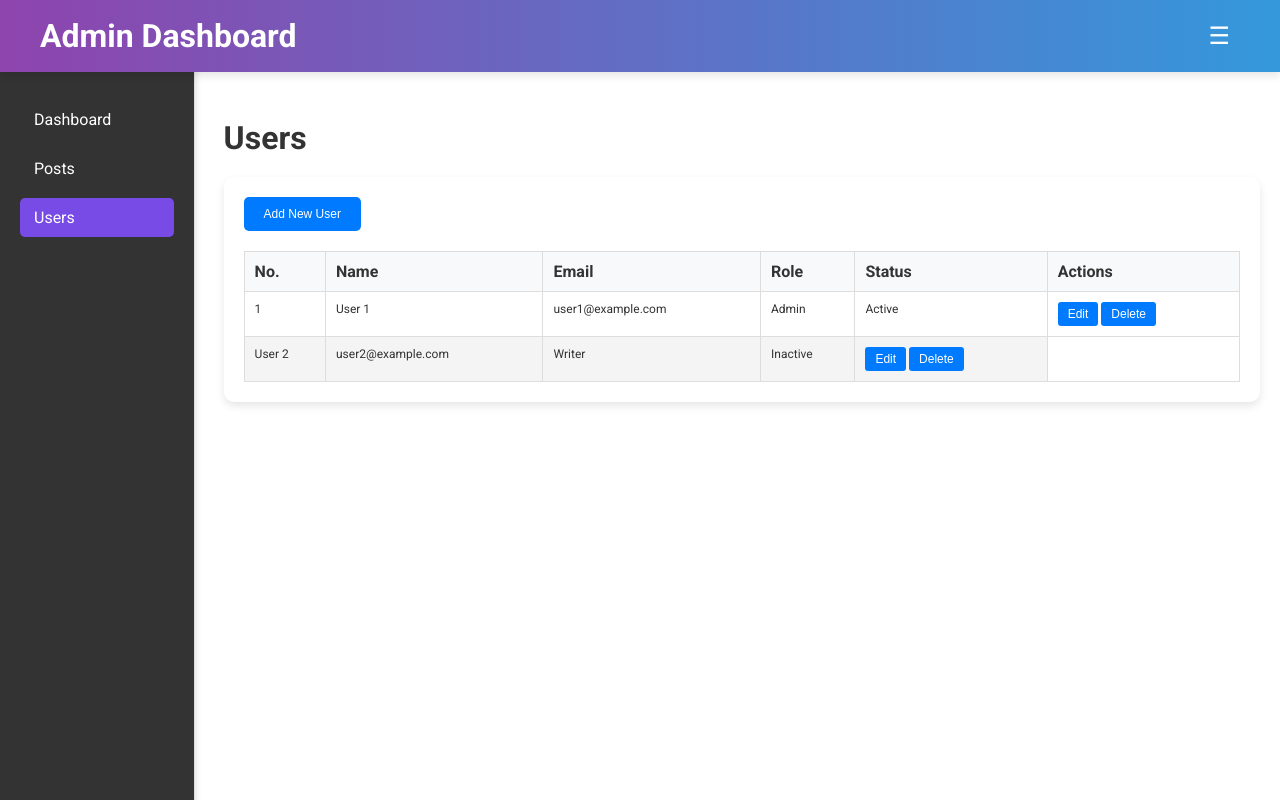
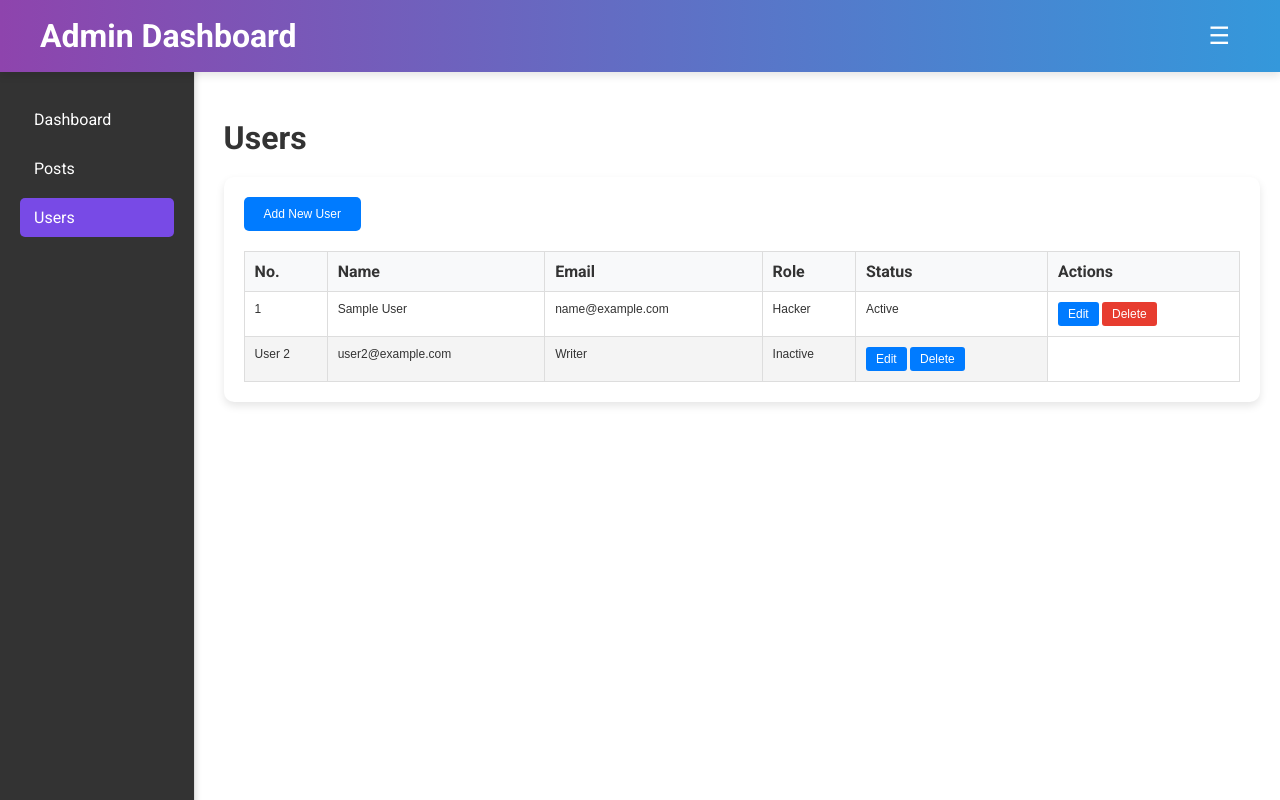
Before and after one commit to excalibur17/FactPedia, a PHP site: page /adminpage/users.php in a window 1280 px wide. Run offline with PHP 8.4, Linux system fonts and the light colour scheme; tables that the repository leaves empty or names only in its code hold one stand-in row (values such as "Sample post").

```diff
--- a/adminpage/function/func.php
+++ b/adminpage/function/func.php
@@ -4,3 +4,7 @@ include 'connect.php';
 // Mengambil data yang masih berstatus pending untuk ditampilkan di post admin
 $sql = "SELECT * FROM trivias WHERE status = 'pending'";
 $result_adm = $conn->query($sql);
+
+// Mengambil data dari users
+$sqll = "SELECT * FROM users";
+$get_user = $conn->query($sqll);
--- a/adminpage/styles.css
+++ b/adminpage/styles.css
@@ -210,11 +210,12 @@ td {
     padding: 10px 2px 10px 10px;
     text-align: left;
     font-size: 12px;
+    font-family: "Montserrat", sans-serif;
 }
 
 th {
     background: #f8f9fa;
-    padding: 10px 5px 10px 10px;
+    padding: 10px 10px 10px 10px;
     text-align: left;
 }
 
@@ -223,7 +224,7 @@ tr:nth-child(even) {
 }
 
 #col-content{
-    max-width: 350px;
+    max-width: 300px;
 }
 
 button {
--- a/adminpage/users.php
+++ b/adminpage/users.php
@@ -1,5 +1,10 @@
+<?php
+require './function/connect.php';
+require './function/func.php';
+?>
 <!DOCTYPE html>
 <html lang="en">
+
 <head>
     <meta charset="UTF-8">
     <meta name="viewport" content="width=device-width, initial-scale=1.0">
@@ -7,6 +12,7 @@
     <link href="https://fonts.googleapis.com/css2?family=Roboto:wght@400;700&display=swap" rel="stylesheet">
     <link rel="stylesheet" href="styles.css">
 </head>
+
 <body>
     <header>
         <div class="container">
@@ -48,17 +54,20 @@
                         </tr>
                     </thead>
                     <tbody>
+                        <?php $i = 1; ?>
+                        <?php while($row = $get_user->fetch_assoc()) {?>
                         <tr>
-                            <td>1</td>
-                            <td>User 1</td>
-                            <td>user1@example.com</td>
-                            <td>Admin</td>
+                            <td><?php echo $i++ ?></td>
+                            <td><?php echo htmlspecialchars($row['name']) ?></td>
+                            <td><?php echo htmlspecialchars($row['email'])?></td>
+                            <td>Hacker</td>
                             <td>Active</td>
                             <td>
                                 <button>Edit</button>
-                                <button>Delete</button>
+                                <button class="btn-red">Delete</button>
                             </td>
                         </tr>
+                        <?php }?>
                         <tr>
                             <td>User 2</td>
                             <td>user2@example.com</td>
@@ -80,4 +89,5 @@
         });
     </script>
 </body>
+
 </html>
```
